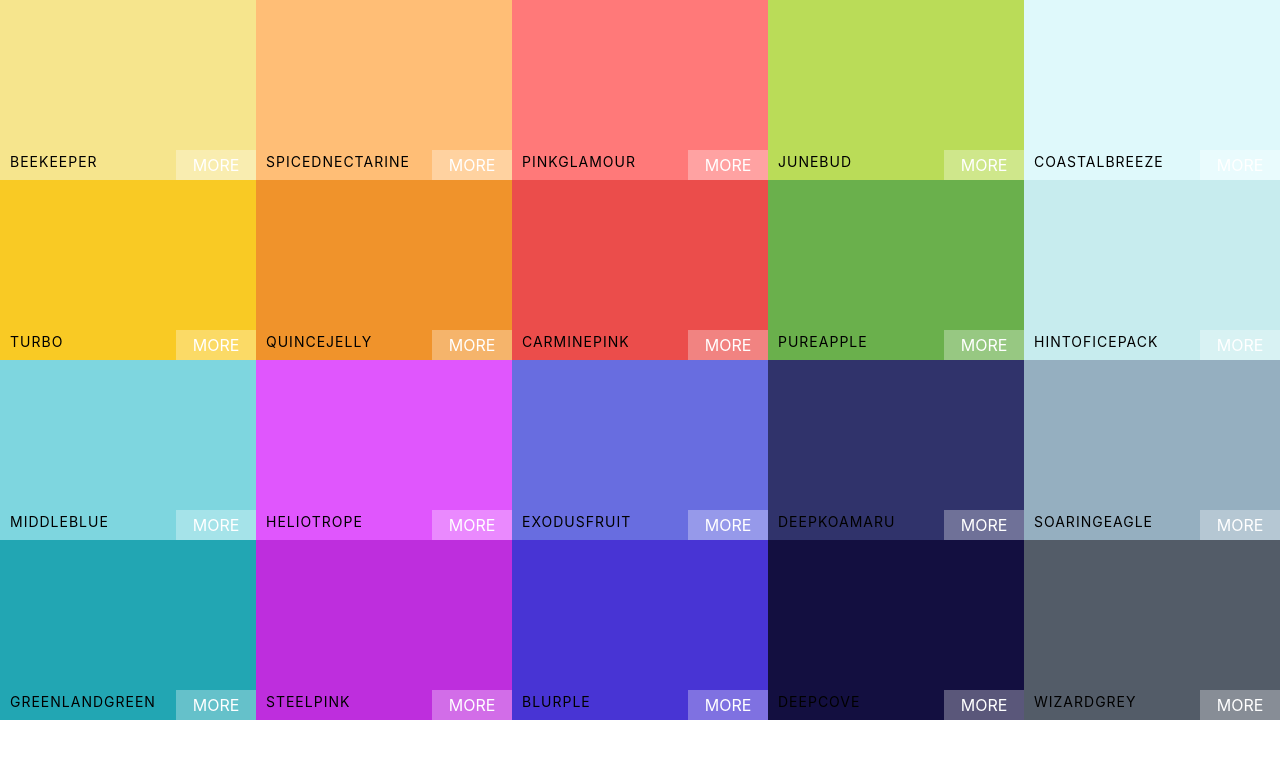
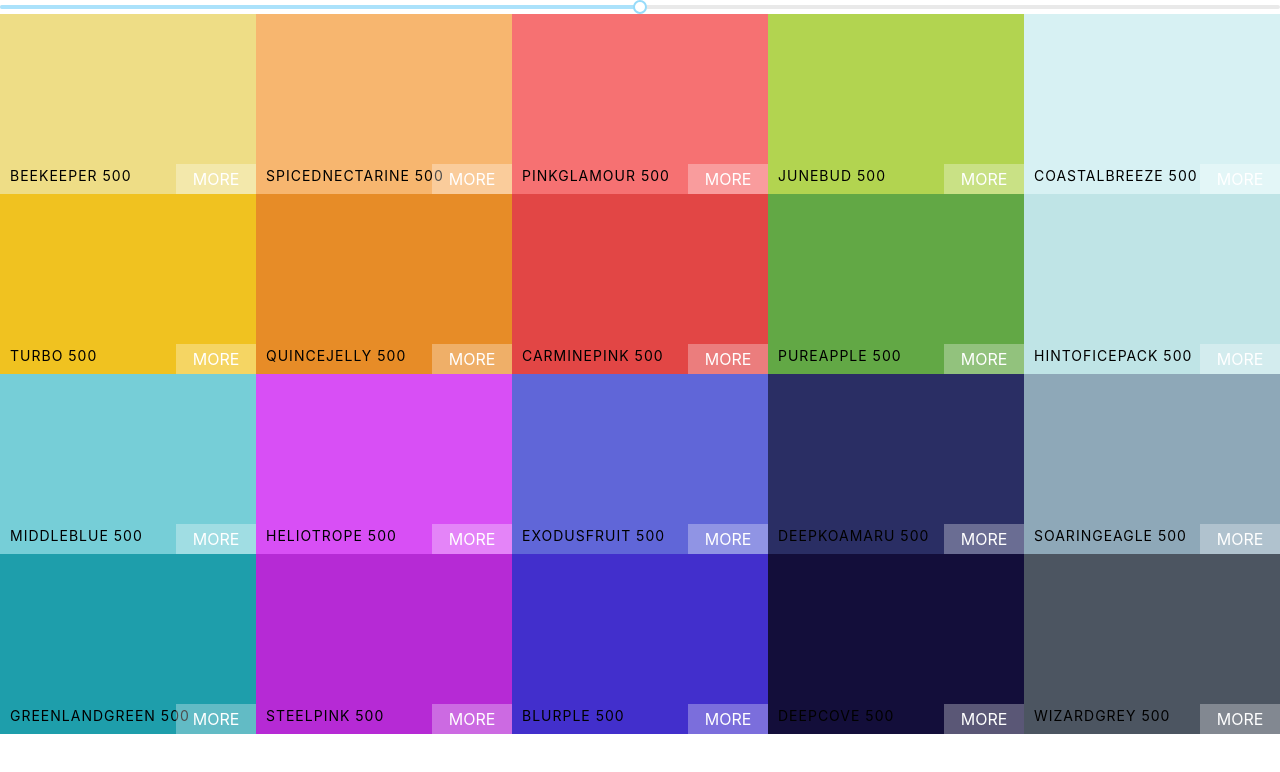
Before and after one commit to heangly/ReactJS, a React (Create React App) app in the folder react-color-project/: page / in a window 1280 px wide. Shown: the top 772 px of the page. Built offline with nearby package versions, Linux system fonts and the light colour scheme.

Commit message:
add unstyled slider

```diff
--- a/react-color-project/package.json
+++ b/react-color-project/package.json
@@ -7,6 +7,7 @@
     "@testing-library/react": "^9.5.0",
     "@testing-library/user-event": "^7.2.1",
     "chroma-js": "^2.1.0",
+    "rc-slider": "^9.3.1",
     "react": "^16.13.1",
     "react-copy-to-clipboard": "^5.0.2",
     "react-dom": "^16.13.1",
--- a/react-color-project/src/App.js
+++ b/react-color-project/src/App.js
@@ -7,7 +7,7 @@ function App() {
   console.log(generatePalette(seedColors[4]));
   return (
     <div>
-      <Palette {...seedColors[4]} />
+      <Palette palette = {generatePalette(seedColors[4])} />
     </div>
   );
 }
--- a/react-color-project/src/Palette.js
+++ b/react-color-project/src/Palette.js
@@ -1,14 +1,35 @@
 import React, { Component } from 'react'
 import ColorBox from './ColorBox';
 import './Palette.css';
+import Slider from 'rc-slider';
+import 'rc-slider/assets/index.css';
 
 class Palette extends Component{
+  constructor(props){
+    super(props);
+    this.state = {level: 500};
+    this.changeLevel = this.changeLevel.bind(this);
+  }
+
+  changeLevel(level){
+    this.setState({level});
+  }
+
   render(){
-    const colorBoxes = this.props.colors.map(color => (
-      <ColorBox background={color.color} name={color.name}/>
-    ))
+    const {colors}  = this.props.palette;
+    const {level} = this.state;
+    const colorBoxes = colors[level].map(color => (
+      <ColorBox background={color.hex} name={color.name}/>
+    ));
+
     return(
       <div className='Palette'>
+        <Slider
+          defaultValue = {level}
+          min={100} max={900}
+          onAfterChange={this.changeLevel}
+          step = {100}
+        />
         {/* Navbar goes here */}
         <div className='Palette-colors'>
          {colorBoxes}
```
Also changed, not shown: 1 other file (tests, documents, lock files or other folders).
